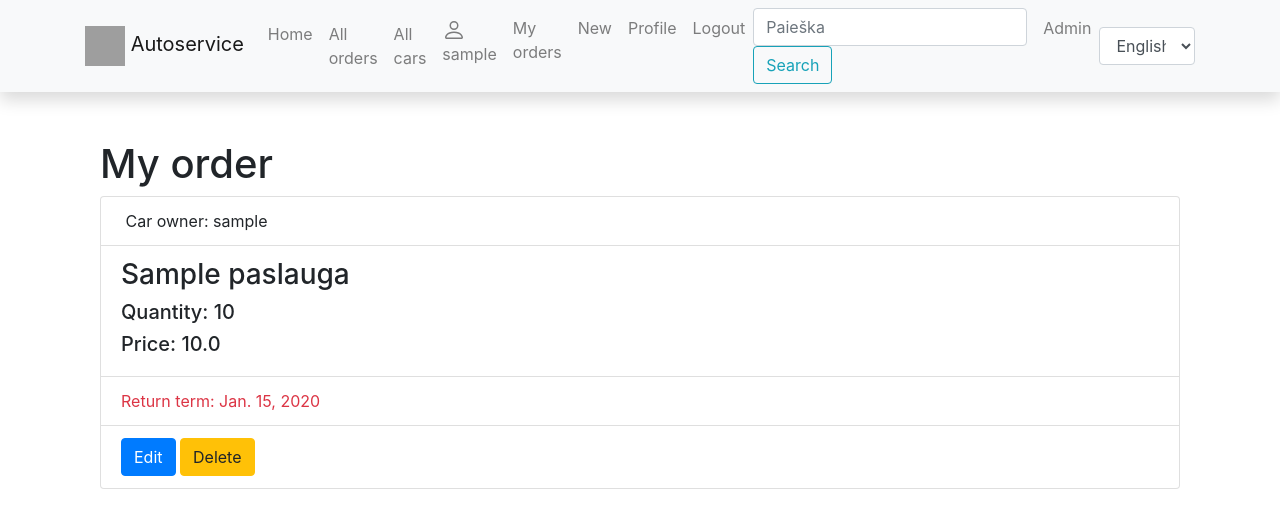
After one commit to Kanteliukas/Django_autoservisas, a Django app: page /autoservisas_app/myorders/1/ in a window 1280 px wide. The commit adds this page. Shown: the top 528 px of the page. Run offline with Django 3.2, Linux system fonts and the light colour scheme; a user stored in the database is signed in; tables that the repository leaves empty hold one stand-in row (values such as "Sample post"); some libraries are stand-ins or nearby versions; grey boxes are pictures that could not be loaded.

Commit message:
last changes for the auto shop tasks

```diff
--- a/autoservisas/autoservisas_app/models.py
+++ b/autoservisas/autoservisas_app/models.py
@@ -18,9 +18,7 @@ class CarModel(models.Model):
         max_length=200,
         help_text=_("Enter model (e.g. Matiz)"),
     )
-    car_photo = models.ImageField(
-        _("Car photo"), upload_to="car_photos", null=True
-    )
+    car_photo = models.ImageField(_("Car photo"), upload_to="car_photos", null=True)
 
     def __str__(self):
         return f"{self.make} {self.model}"
@@ -51,11 +49,8 @@ class Car(models.Model):
         max_length=200,
         help_text=_("Enter car's plate number"),
     )
-    client = models.CharField(
-        _("Client"),
-        max_length=200,
-        help_text=_("Enter client's name"),
-    )
+    client = models.ForeignKey(User, on_delete=models.SET_NULL, null=True, blank=True)
+
     description = HTMLField(default="")
 
     def __str__(self):
@@ -99,6 +94,9 @@ class OrderQuerySet(models.QuerySet):
     def order_by_due_back(self):
         return self.order_by("due_back")
 
+    def in_progress_or_done(self):
+        return self.filter(models.Q(status__exact="5") | models.Q(status__exact="3"))
+
     # def taken_books_read_by_me_ordered_by_due_back(self, user):
     #     return self.done().my_orders(user).order_by_due_back()
 
@@ -109,7 +107,9 @@ class Order(models.Model):
         User, on_delete=models.SET_NULL, null=True, blank=True
     )
     car = models.ForeignKey(Car, on_delete=models.RESTRICT, related_name="orders")
-    date = models.DateField(_("Date"), help_text=_("Date of received order"))
+    date = models.DateField(
+        _("Date"), help_text=_("Date of received order"), auto_now_add=True
+    )
     amount = models.FloatField(
         _("Amount"), help_text=_("Leave empty"), null=True, blank=True
     )
@@ -172,9 +172,11 @@ class OrderRow(models.Model):
         Service, on_delete=models.RESTRICT, related_name="service"
     )
     order = models.ForeignKey(
-        Order, on_delete=models.RESTRICT, related_name="order_rows"
+        Order, on_delete=models.CASCADE, related_name="order_rows"
     )
-    quantity = models.IntegerField(_("Quantity"), help_text=_("Enter quantity"), default=0)
+    quantity = models.IntegerField(
+        _("Quantity"), help_text=_("Enter quantity"), default=0
+    )
     price = models.FloatField(_("Price"), help_text=_("Leave empty"), default=0)
 
     def __str__(self):
--- a/autoservisas/autoservisas_app/templates/base.html
+++ b/autoservisas/autoservisas_app/templates/base.html
@@ -40,7 +40,8 @@
                       <path fill-rule="evenodd" d="M13 14s1 0 1-1-1-4-6-4-6 3-6 4 1 1 1 1h10zm-9.995-.944v-.002.002zM3.022 13h9.956a.274.274 0 00.014-.002l.008-.002c-.001-.246-.154-.986-.832-1.664C11.516 10.68 10.289 10 8 10c-2.29 0-3.516.68-4.168 1.332-.678.678-.83 1.418-.832 1.664a1.05 1.05 0 00.022.004zm9.974.056v-.002.002zM8 7a2 2 0 100-4 2 2 0 000 4zm3-2a3 3 0 11-6 0 3 3 0 016 0z" clip-rule="evenodd"/>
                     </svg> {{ user.get_username }}</a>
                     </li>
-                    <li class="nav-item"><a class="nav-link" href="{% url 'my-orders'%}">{% trans "my cars"|capfirst %}</a></li>
+                    <li class="nav-item"><a class="nav-link" href="{% url 'my-orders'%}">{% trans "my orders"|capfirst %}</a></li>
+                    <li class="nav-item"><a class="nav-link" href="{% url 'my-orders-new'%}?next={{request.path}}">{% trans "new"|capfirst %}</a></li>
                     <li class="nav-item"><a class="nav-link" href="{% url 'my-profile' %}">{% trans "profile"|capfirst %}</a></li>
                     <li class="nav-item"><a class="nav-link" href="{% url 'logout'%}?next={% url 'index' %}">{% trans "logout"|capfirst %}</a></li>
                     {% else %}
--- /dev/null
+++ b/autoservisas/autoservisas_app/templates/user_order.html
@@ -0,0 +1,26 @@
+{% extends 'base.html' %} {% load i18n %} {% block content %}
+<div class="container">
+    <h1>{% trans "my order"|capfirst %}</h1>
+    <ul class="list-group">
+        <li class="list-group-item">
+            <img class="rounded-circle" src="{{ object.reader.profile.picture.url }}" width="50"> {% trans "car owner"|capfirst %}: {{ object.car_owner }}<br>
+        </li>
+        {% for order in object.order_rows.all %}
+        <li class="list-group-item">
+            <h3>{{ order.service }}</h3>
+            <h5>{% trans "quantity"|capfirst %}: {{ order.quantity }}</h5>
+            <h5>{% trans "price"|capfirst %}: {{ order.price }}</h5>
+        </li>
+        {% endfor %}
+        <li class="list-group-item {% if object.is_overdue %}text-danger{% endif %}">
+            {% trans "return term"|capfirst %}: {{ object.due_back }}
+        </li>
+        <li class="list-group-item">
+            {% if object.car_owner == user and object.status != "5" %}
+            <a class="btn btn-primary" href="{% url 'my-order-update' object.id %}">{% trans "edit"|capfirst %}</a> {% endif %} {% if object.car_owner == user %}
+            <a class="btn btn-warning" href="{% url 'my-order-delete' object.id %}">{% trans "delete"|capfirst %}</a> {% endif %}
+        </li>
+
+    </ul>
+</div>
+{% endblock content %}
--- a/autoservisas/autoservisas_app/urls.py
+++ b/autoservisas/autoservisas_app/urls.py
@@ -9,5 +9,17 @@ urlpatterns = [
     path("orders/<int:pk>", views.OrderDetailView.as_view(), name="order-detail"),
     path("search/", views.search, name="search"),
     path("myorders/", views.ServiceOrdersByUserListView.as_view(), name="my-orders"),
+    path("myorders/<int:pk>/", views.OrderByUserDetailView.as_view(), name="my-order"),
+    path(
+        "myorders/<int:pk>/update/",
+        views.OrderByUserUpdateView.as_view(),
+        name="my-order-update",
+    ),
+    path(
+        "myorders/<int:pk>/delete/",
+        views.OrderByUserDeleteView.as_view(),
+        name="my-order-delete",
+    ),
+    path("myorders/new/", views.OrderByUserCreateView.as_view(), name="my-orders-new"),
     path("register/", views.register, name="register"),
 ]
--- a/autoservisas/autoservisas_app/views.py
+++ b/autoservisas/autoservisas_app/views.py
@@ -1,16 +1,17 @@
-from django.shortcuts import render, get_object_or_404, redirect, reverse
-from django.http import HttpResponse
+from django.shortcuts import render, get_object_or_404, redirect
 from .models import Car, CarModel, Service, Order
 from django.views import generic
 from django.core.paginator import Paginator
 from django.db.models import Q
-from django.contrib.auth.mixins import LoginRequiredMixin
+from django.contrib.auth.mixins import LoginRequiredMixin, UserPassesTestMixin
 from django.contrib.auth.forms import User
 from django.views.decorators.csrf import csrf_protect
 from django.contrib import messages
-from .forms import OrderReviewForm
+from django.urls import reverse_lazy
+from django.utils.translation import gettext_lazy as _
+from .forms import OrderReviewForm, OrderForm
 from django.views.generic.edit import FormMixin
-from django.utils.translation import gettext_lazy as _
+from datetime import date, timedelta
 
 
 def index(request):
@@ -71,14 +72,12 @@ def register(request):
         if password == password2:
             # tikriname, ar neužimtas username
             if User.objects.filter(username=username).exists():
-                messages.error(request, _('Username %s already exists!') % username)
+                messages.error(request, _("Username %s already exists!") % username)
                 return redirect("register")
             else:
                 # tikriname, ar nėra tokio pat email
                 if User.objects.filter(email=email).exists():
-                    messages.error(
-                        request, _('Email %s already exists!') % email
-                    )
+                    messages.error(request, _("Email %s already exists!") % email)
                     return redirect("register")
                 else:
                     # jeigu viskas tvarkoje, sukuriame naują vartotoją
@@ -86,14 +85,14 @@ def register(request):
                         username=username, email=email, password=password
                     )
         else:
-            messages.error(request, _('Passwords do not match!'))
+            messages.error(request, _("Passwords do not match!"))
             return redirect("register")
     return render(request, "register.html")
 
 
 class OrderListView(generic.ListView):
     model = Order
-    paginate_by = 2
+    paginate_by = 10
     template_name = "order_list.html"
     context_object_name = "order_list"
 
@@ -103,6 +102,7 @@ class OrderListView(generic.ListView):
 
 class ServiceOrdersByUserListView(LoginRequiredMixin, generic.ListView):
     model = Order
+    context_object_name = "orders"
     template_name = "my_orders.html"
     paginate_by = 10
 
@@ -111,8 +111,15 @@ class ServiceOrdersByUserListView(LoginRequiredMixin, generic.ListView):
         # Order.objects.done().order_by_due_back().my_orders()
         # Order.objects.filter(car_owner=self.request.user).filter(status__exact='p').order_by('due_back')
         return (
-            Order.objects.filter(car_owner=self.request.user).done().order_by_due_back()
+            Order.objects.filter(car_owner=self.request.user)
+            .in_progress_or_done()
+            .order_by_due_back()
         )
+
+
+class OrderByUserDetailView(LoginRequiredMixin, generic.DetailView):
+    model = Order
+    template_name = "user_order.html"
 
 
 class OrderDetailView(FormMixin, generic.DetailView):
@@ -125,7 +132,7 @@ class OrderDetailView(FormMixin, generic.DetailView):
 
     # nurodome, kur atsidursime komentaro sėkmės atveju.
     def get_success_url(self):
-        return reverse("order-detail", kwargs={"pk": self.object.id})
+        return reverse_lazy("order-detail", kwargs={"pk": self.object.id})
 
     # standartinis post metodo perrašymas, naudojant FormMixin, galite kopijuoti tiesiai į savo projektą.
     def post(self, request, *args, **kwargs):
@@ -142,3 +149,78 @@ class OrderDetailView(FormMixin, generic.DetailView):
         form.instance.reviewer = self.request.user
         form.save()
         return super(OrderDetailView, self).form_valid(form)
+
+
+class OrderByUserCreateView(LoginRequiredMixin, generic.CreateView):
+    model = Order
+    form_class = OrderForm
+    success_url = reverse_lazy("my-orders")
+    template_name = "user_order_form.html"
+
+    def get_form(self, form_class=None):
+        form = super().get_form(form_class)
+        form.fields["car"].queryset = Car.objects.filter(client=self.request.user)
+        return form
+
+    def form_valid(self, form):
+        form.instance.car_owner = self.request.user
+        form.instance.status = "3"
+        return super().form_valid(form)
+
+    # def get_initial(self):
+    #     initial = super().get_initial()
+    #     order_id = self.request.GET.get('order_id')
+    #     if order_id:
+    #         initial['order'] = order_id
+    #     initial['due_back'] = date.today() + timedelta(days=3)
+    #     return initial
+
+
+class OrderByUserUpdateView(
+    LoginRequiredMixin, UserPassesTestMixin, generic.UpdateView
+):
+    model = Order
+    form_class = OrderForm
+    success_url = reverse_lazy("my-orders")
+    template_name = "user_order_form.html"
+
+    def get_form(self, form_class=None):
+        form = super().get_form(form_class)
+        form.fields["car"].queryset = Car.objects.filter(client=self.request.user)
+        return form
+
+    def form_valid(self, form):
+        form.instance.car_owner = self.request.user
+        form.instance.status = "3"
+        return super().form_valid(form)
+
+    def get_context_data(self, **kwargs):
+        context = super().get_context_data(**kwargs)
+        context["is_update"] = True
+        return context
+
+    # def get_initial(self):
+    #     initial = super().get_initial()
+    #     initial['due_back'] = date.today() + timedelta(days=7)
+    #     return initial
+
+    def test_func(self):
+        return (
+            self.request.user == self.get_object().car_owner
+            and self.get_object().status != "5"
+        )
+
+
+class OrderByUserDeleteView(
+    LoginRequiredMixin, UserPassesTestMixin, generic.DeleteView
+):
+    model = Order
+    success_url = reverse_lazy("my-orders")
+    template_name = "user_order_delete.html"
+
+    def form_valid(self, form):
+        messages.success(self.request, f'{_("Order deleted").capitalize()}')
+        return super().form_valid(form)
+
+    def test_func(self):
+        return self.request.user == self.get_object().car_owner
```
Also changed, not shown: autoservisas/autoservisas_app/forms.py (+10 -1 lines), autoservisas/autoservisas_app/templates/my_orders.html (+7 -4 lines), autoservisas/autoservisas_app/templates/user_order_delete.html (added, +12 -0 lines), autoservisas/autoservisas_app/templates/user_order_form.html (added, +17 -0 lines), autoservisas/autoservisas/locale/lt/LC_MESSAGES/django.po, autoservisas/autoservisas_app/locale/lt/LC_MESSAGES/django.po, autoservisas/autoservisas_app/migrations/0012_auto_20220621_2006.py (added), autoservisas/autoservisas_app/migrations/0013_alter_order_date.py (added), autoservisas/autoservisas_app/migrations/0014_alter_car_client.py (added), autoservisas/autoservisas_app/migrations/0015_alter_orderrow_order.py (added), autoservisas/user_profile/locale/lt/LC_MESSAGES/django.po, 2 other files.
